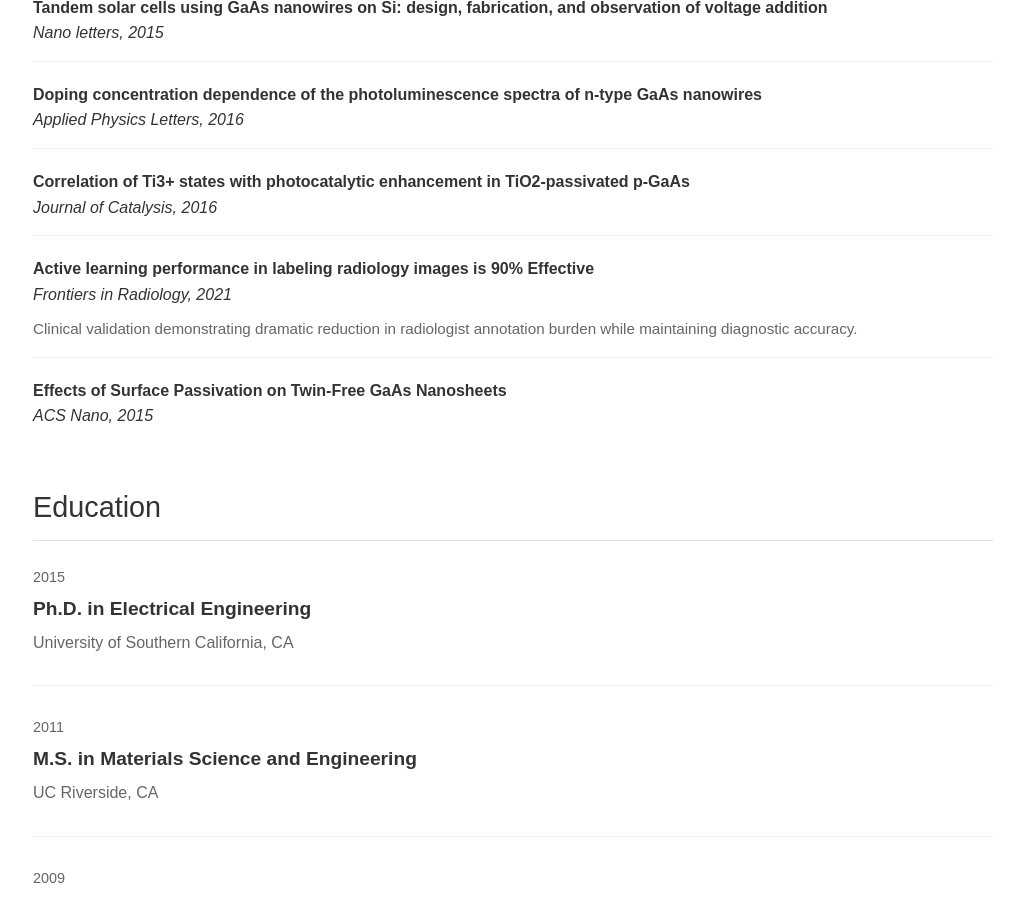
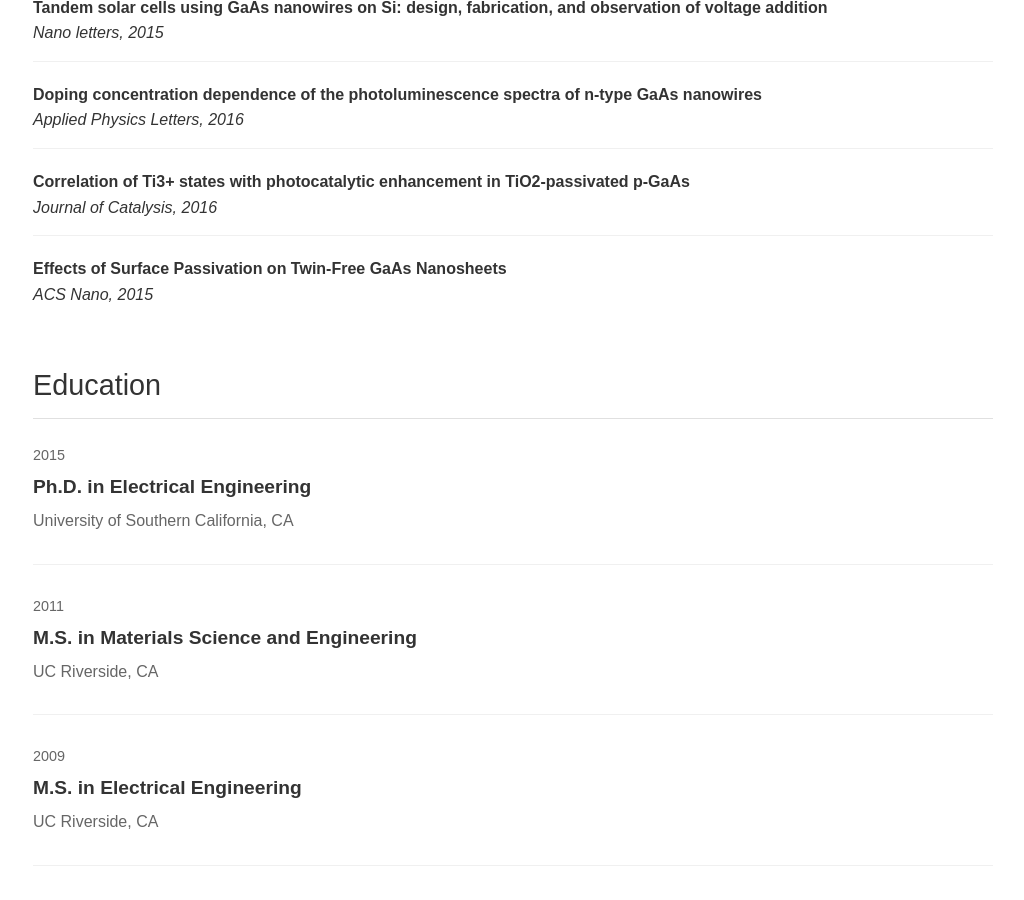
Before and after one commit to shermin-ara/SherminArab.github.io, a Jekyll site: the page built from index.md, in a window 1280 px wide and 900 px high, scrolled down 1574 px. Shown: the whole window, without its empty margins (127-1151 px from the left). Built offline with Jekyll 4.4.1, drawn with Linux system fonts in a browser that asks for light colours.

Commit message:
Update index.md

```diff
--- a/index.md
+++ b/index.md
@@ -135,12 +135,6 @@ title: Shermin Arab
     </div>
 
     <div class="publication-item">
-        <strong>Active learning performance in labeling radiology images is 90% Effective</strong><br>
-        <em>Frontiers in Radiology, 2021</em><br>
-        <p style="margin-top: 10px; color: #666; font-size: 0.95em;">Clinical validation demonstrating dramatic reduction in radiologist annotation burden while maintaining diagnostic accuracy.</p>
-    </div>
-
-    <div class="publication-item">
         <strong>Effects of Surface Passivation on Twin-Free GaAs Nanosheets</strong><br>
         <em>ACS Nano, 2015</em>
     </div>
```
